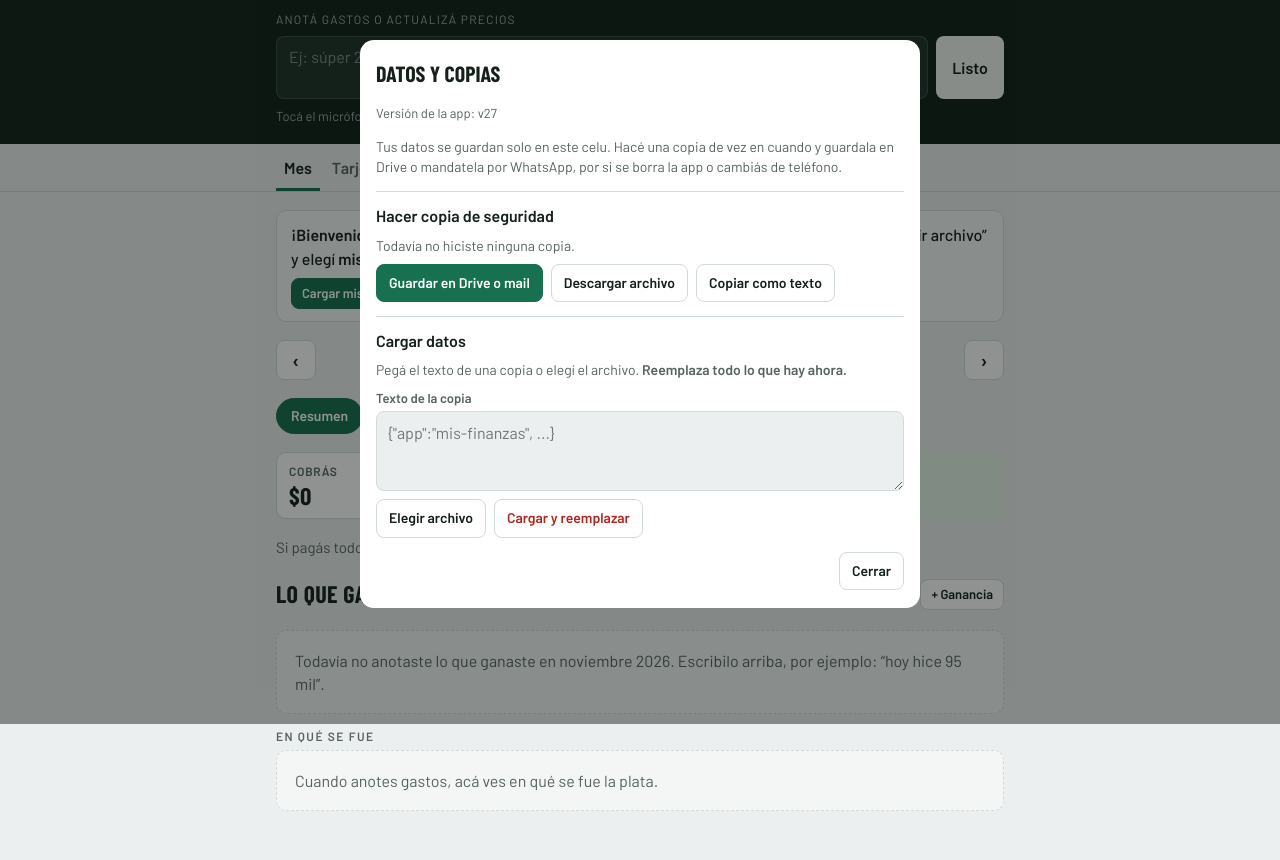
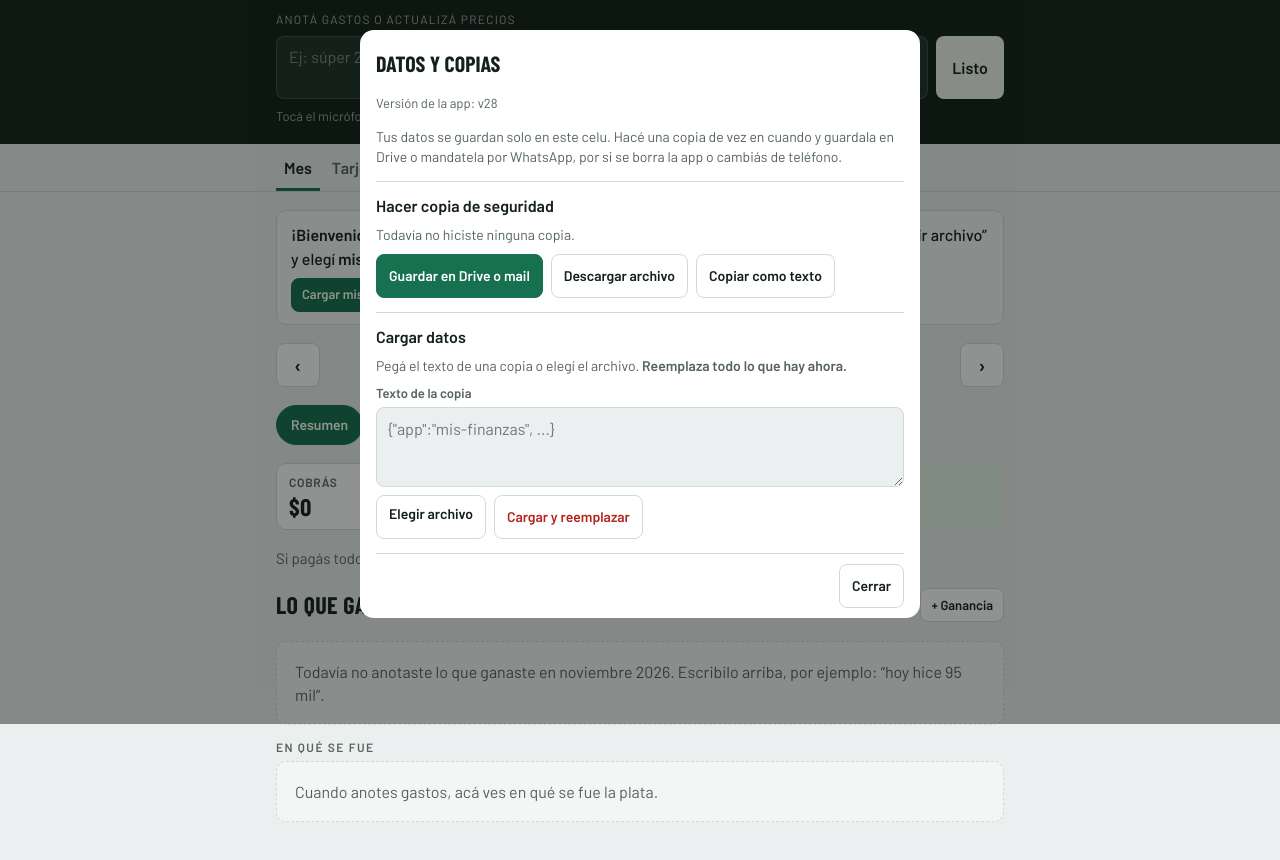
Before and after one commit to agustincancilla/Mis-Finanzas, a plain HTML site: page index.html in a window 1280 px wide. Both pictures are taken after a click on the button "Datos y copias". Shown: the part 76-936 px from the top of the page. Drawn offline with nearby package versions, Linux system fonts and the light colour scheme.

Commit message:
v28: mejoras de diseño (hojas que no se cierran con cambios, botones de 44 px, confirmar borrar cierre, cursor en montos)
Co-Authored-By: Claude Opus 5.5 <noreply@anthropic.com>
Claude-Session: https://claude.ai/code/session_01STspRf1kQcsDpgDU8HJAAG

```diff
--- a/index.html
+++ b/index.html
@@ -66,7 +66,7 @@ body { margin: 0; background: var(--bg); color: var(--ink); font-family: var(--f
 body::before { content: ""; position: fixed; inset: 0 0 auto; height: env(safe-area-inset-top, 0px); z-index: 10; background: var(--head); }
 .wrap { max-width: 760px; margin: 0 auto; padding-left: max(16px, env(safe-area-inset-left, 0px)); padding-right: max(16px, env(safe-area-inset-right, 0px)); }
 button, input, select, textarea { font: inherit; color: inherit; }
-button { cursor: pointer; }
+button { cursor: pointer; touch-action: manipulation; }
 :focus-visible { outline: 2px solid var(--accent); outline-offset: 2px; }
 a { color: var(--accent); }
 .num { font-variant-numeric: tabular-nums; }
@@ -93,11 +93,12 @@ a { color: var(--accent); }
 .tabs { position: sticky; top: env(safe-area-inset-top, 0px); z-index: 5; background: var(--bg); border-bottom: 1px solid var(--line); }
 .tabs .wrap { display: flex; gap: 4px; overflow-x: auto; scrollbar-width: none; }
 .tabs .wrap::-webkit-scrollbar { display: none; }
-.tab { background: none; border: 0; border-bottom: 3px solid transparent; padding: 12px 8px 9px; white-space: nowrap; font-weight: 600; color: var(--muted); }
+.tab { background: none; border: 0; border-bottom: 3px solid transparent; padding: 12px 8px 9px; min-height: 44px; white-space: nowrap; font-weight: 600; color: var(--muted); }
 .tab[aria-selected="true"] { color: var(--ink); border-bottom-color: var(--accent); }
 .subtabs { display: flex; gap: 6px; overflow-x: auto; scrollbar-width: none; margin-inline: calc(-1 * max(16px, env(safe-area-inset-left, 0px))); padding-inline: max(16px, env(safe-area-inset-left, 0px)); }
 .subtabs::-webkit-scrollbar { display: none; }
-.subtab { flex: none; border: 1px solid var(--line); background: var(--surface); color: var(--muted); border-radius: 99px; padding: 7px 14px; font-weight: 600; font-size: 14px; white-space: nowrap; }
+.subtab { flex: none; border: 1px solid var(--line); background: var(--surface); color: var(--muted); border-radius: 99px; padding: 7px 14px; min-height: 40px; font-weight: 600; font-size: 14px; white-space: nowrap; position: relative; }
+.subtab::after { content: ""; position: absolute; inset: -3px -2px; }
 .subtab[aria-selected="true"] { background: var(--accent); border-color: var(--accent); color: var(--accent-ink); }
 .ver-mas { width: 100%; margin-top: 10px; }
 #auto-service { scroll-margin-top: 64px; }
@@ -109,13 +110,16 @@ main .wrap { padding-block: 18px 64px; }
 .panel-head { display: flex; align-items: center; justify-content: space-between; gap: 10px; flex-wrap: wrap; }
 .panel-head h2 { margin: 0; font-family: var(--f-display); font-size: 24px; font-weight: 700; text-transform: uppercase; letter-spacing: .02em; text-wrap: balance; }
 .panel-head .actions { gap: 6px; }
-.btn { border: 1px solid var(--line); background: var(--surface); border-radius: 8px; padding: 8px 12px; font-weight: 600; font-size: 14px; }
+.btn { border: 1px solid var(--line); background: var(--surface); border-radius: 8px; padding: 8px 12px; min-height: 44px; font-weight: 600; font-size: 14px; }
 .btn:hover { border-color: var(--accent); }
 .btn-primary { background: var(--accent); color: var(--accent-ink); border-color: var(--accent); }
 .btn-danger { color: var(--bad); }
 .btn-danger.armed { background: var(--bad); color: #fff; border-color: var(--bad); }
-.btn-sm { padding: 5px 10px; font-size: 13px; }
-.linkbtn { background: none; border: 0; padding: 0; color: var(--accent); font-weight: 600; font-size: 14px; }
+/* Botón chico: se ve compacto pero la zona para tocar llega a ~44px */
+.btn-sm { padding: 5px 10px; font-size: 13px; min-height: 34px; position: relative; }
+.btn-sm::after { content: ""; position: absolute; inset: -5px -3px; }
+.linkbtn { background: none; border: 0; padding: 12px 8px; margin: -12px -8px; color: var(--accent); font-weight: 600; font-size: 14px; }
+.linkbtn.armed { color: var(--bad); }
 .actions { display: flex; gap: 8px; flex-wrap: wrap; align-items: center; }
 
 .group-title { margin: 4px 0 -6px; font-size: 12px; letter-spacing: .12em; text-transform: uppercase; color: var(--muted); font-weight: 600; }
@@ -132,7 +136,7 @@ main .wrap { padding-block: 18px 64px; }
 /* Mes */
 .month-nav { display: flex; align-items: center; justify-content: space-between; gap: 8px; }
 .month-nav h2 { margin: 0; font-family: var(--f-display); font-size: 26px; text-transform: uppercase; letter-spacing: .02em; }
-.month-nav button { width: 40px; height: 40px; border-radius: 8px; border: 1px solid var(--line); background: var(--surface); font-size: 20px; font-weight: 700; line-height: 1; }
+.month-nav button { width: 44px; height: 44px; border-radius: 8px; border: 1px solid var(--line); background: var(--surface); font-size: 20px; font-weight: 700; line-height: 1; }
 .summary { display: grid; grid-template-columns: repeat(3, 1fr); gap: 8px; }
 .sum { border-radius: 10px; padding: 10px 12px; display: grid; gap: 4px; background: var(--surface); border: 1px solid var(--line); min-width: 0; }
 .sum b { font-family: var(--f-display); font-size: 24px; line-height: 1; font-variant-numeric: tabular-nums; overflow-wrap: anywhere; }
@@ -206,9 +210,10 @@ details[open] summary { margin-bottom: 4px; }
 .dual s { position: absolute; top: -2px; bottom: -2px; width: 2px; background: var(--ink); text-decoration: none; }
 
 /* Hojas */
-.sheet-back { position: fixed; inset: 0; background: var(--scrim); z-index: 20; display: flex; align-items: flex-end; justify-content: center; }
+.sheet-back { position: fixed; inset: 0; background: var(--scrim); z-index: 20; display: flex; align-items: flex-end; justify-content: center; overscroll-behavior: contain; }
+body.con-hoja { overflow: hidden; }
 .sheet {
-  background: var(--surface); width: 100%; max-width: 560px; max-height: 92%; overflow-y: auto;
+  background: var(--surface); width: 100%; max-width: 560px; max-height: 92%; max-height: 92dvh; overflow-y: auto; overscroll-behavior: contain;
   border-radius: 14px 14px 0 0; display: grid; gap: 14px;
   padding: 18px max(16px, env(safe-area-inset-right, 0px)) calc(18px + env(safe-area-inset-bottom, 0px)) max(16px, env(safe-area-inset-left, 0px));
 }
@@ -226,6 +231,8 @@ details[open] summary { margin-bottom: 4px; }
 .field .hint { font-size: 12px; color: var(--muted); }
 .check { display: flex; align-items: center; gap: 8px; font-weight: 600; }
 .sheet-actions { display: flex; justify-content: space-between; gap: 8px; flex-wrap: wrap; }
+/* Guardar/Cancelar quedan siempre a la vista, aunque el teclado achique la hoja */
+.sheet > .sheet-actions:last-child { position: sticky; bottom: calc(-18px - env(safe-area-inset-bottom, 0px)); background: var(--surface); padding: 10px 0 calc(10px + env(safe-area-inset-bottom, 0px)); margin-bottom: calc(-18px - env(safe-area-inset-bottom, 0px)); border-top: 1px solid var(--line); }
 .sheet-actions div { display: flex; gap: 8px; }
 .fields-2 { display: grid; grid-template-columns: 1fr 1fr; gap: 10px; }
 .qitem { display: grid; gap: 10px; padding: 12px; border: 1px solid var(--line); border-radius: 10px; background: var(--sunken); }
@@ -400,7 +407,7 @@ details[open] summary { margin-bottom: 4px; }
 <script>
 (() => {
   const STORE_KEY = "mis-finanzas-v1";
-  const APP_VERSION = "v27"; // igual que VERSION en sw.js: se muestra en "Datos y copias"
+  const APP_VERSION = "v28"; // igual que VERSION en sw.js: se muestra en "Datos y copias"
   const BACKUP_KEY = "mis-finanzas-ultima-copia";
   const BACKUP_DIAS = 30;
   const SEMANAS_POR_MES = 4.33;
@@ -1321,6 +1328,7 @@ details[open] summary { margin-bottom: 4px; }
     ci.addEventListener("change", () => { if (ci.value) vi.value = addBiz(ci.value, 7); });
     form.addEventListener("click", (e) => {
       const d = e.target.closest("[data-del-cierre]"); if (!d) return;
+      if (!d.classList.contains("armed")) { d.classList.add("armed"); d.textContent = "¿Seguro? Tocá de nuevo"; return; }
       if (save(() => { t.cierres = t.cierres.filter((k) => k.cierre !== d.dataset.delCierre); }, "Fecha borrada")) { closeSheet(); openFechas(tid); }
     });
     form.addEventListener("submit", (e) => {
@@ -1984,13 +1992,29 @@ details[open] summary { margin-bottom: 4px; }
   };
   const DEFAULTS = { mant: () => ({ precio: "confirmado" }), reglas: () => ({ medio: "visa" }), ingresos: () => ({ fecha: today() }), gastos: () => ({ fecha: today(), medio: store.medioDefault, cuotas: 1, cat: "Otros" }), fijos: () => ({ tipo: "pago", medio: "efectivo", cat: "Casa" }), compras: () => ({ lugar: "Carnicería", frecuencia: "mensual", unidad: "kg" }), inversiones: () => ({ tipo: "Sin clasificar", moneda: "USD" }), deudas: () => ({ tipo: "debo" }), ahorros: () => ({ autoDia: "1" }) };
 
-  function closeSheet() { $("#sheet-root").innerHTML = ""; }
+  function closeSheet() { $("#sheet-root").innerHTML = ""; document.body.classList.remove("con-hoja"); }
   function mountSheet(html) {
     $("#sheet-root").innerHTML = `<div class="sheet-back">${html}</div>`;
+    document.body.classList.add("con-hoja");
     const back = $(".sheet-back");
+    // Tocar afuera cierra la hoja solo si no escribiste nada: si hay cambios, hay que usar Cancelar (v28)
+    let cambios = false;
+    back.addEventListener("input", () => { cambios = true; });
+    back.addEventListener("change", () => { cambios = true; });
+    back.addEventListener("click", (e) => {
+      if (e.target === back && cambios) { e.stopImmediatePropagation(); toast("Tenés cambios sin guardar: tocá Cancelar para salir"); }
+    }, true);
     back.addEventListener("click", (e) => { if (e.target === back || e.target.closest("[data-cancel]")) closeSheet(); });
     back.addEventListener("keydown", (e) => { if (e.key === "Escape") closeSheet(); });
-    back.addEventListener("input", (e) => { if (e.target.hasAttribute("data-num")) { const n = parseInt0(e.target.value); e.target.value = n == null ? "" : fmtN(n); } });
+    back.addEventListener("input", (e) => {
+      const el = e.target; if (!el.hasAttribute("data-num")) return;
+      // Reformatea con puntos de miles sin mandar el cursor al final: queda después del mismo dígito
+      const pos = el.selectionStart ?? el.value.length;
+      const antes = el.value.slice(0, pos).replace(/\D/g, "").length;
+      const n = parseInt0(el.value); el.value = n == null ? "" : fmtN(n);
+      let i = 0, vistos = 0; while (i < el.value.length && vistos < antes) { if (/\d/.test(el.value[i])) vistos++; i++; }
+      try { el.setSelectionRange(i, i); } catch (_) {}
+    });
     return back.firstElementChild;
   }
   function openSimple({ title, label, value, onSave }) {
--- a/sw.js
+++ b/sw.js
@@ -1,6 +1,6 @@
 // Guarda la app en el celu para que abra sin internet.
 // Al cambiar algo de la app, subir VERSION para que los celulares bajen la nueva.
-const VERSION = "v27";
+const VERSION = "v28";
 const APP_CACHE = "finanzas-app-" + VERSION;
 const FONT_CACHE = "finanzas-fonts";
 const APP_FILES = [
```
Also changed, not shown: 1 other file.
